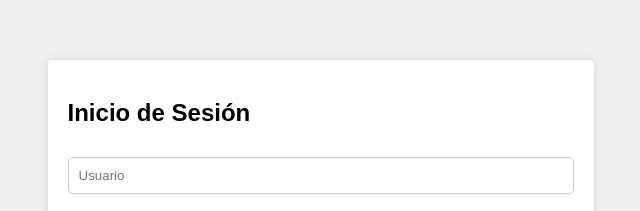
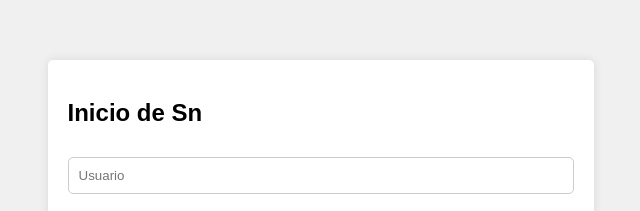
Before and after one commit to lunajose0/inicio-de-secion-php, a plain HTML site: page index.html in a window 1280 px wide. Shown: the part 220-431 px from the top of the page, 319-959 px from the left. Drawn offline with Linux system fonts and the light colour scheme.

Commit message:
Update index.html

```diff
--- a/index.html
+++ b/index.html
@@ -8,7 +8,7 @@
 </head>
 <body>
     <div class="login-container">
-        <h2>Inicio de Sesión</h2>
+        <h2>Inicio de Sn</h2>
         <form id="loginForm">
             <input type="text" id="username" placeholder="Usuario" required>
             <input type="password" id="password" placeholder="Contraseña" required>
```
